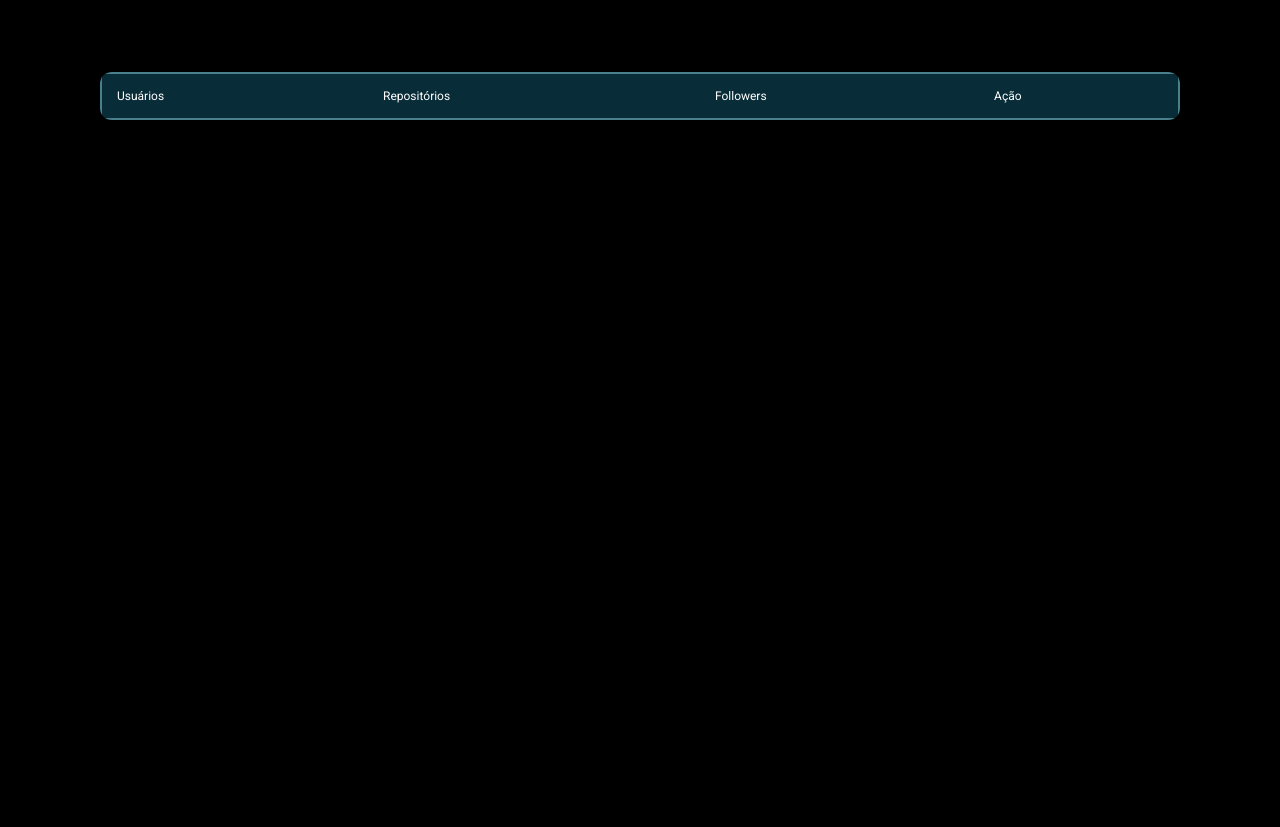
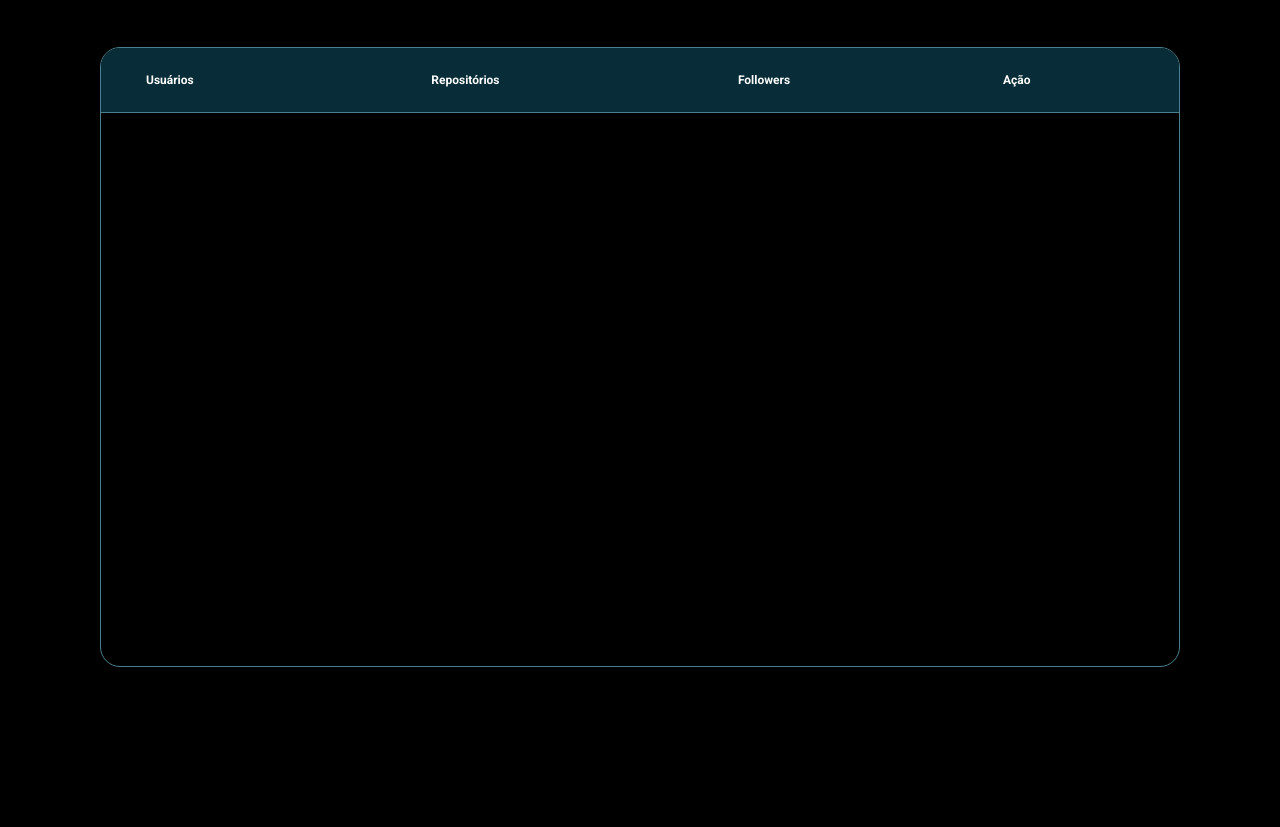
Before and after one commit to Ceni82/STATE06-GitFav2, a plain HTML site: page index.html in a window 1280 px wide. Shown: the part 185-1012 px from the top of the page. After the commit the page ends 962 px from the top, so only its background shows below. Drawn offline with Linux system fonts and the light colour scheme.

Commit message:
finalizado borders e scroll, amanha o JS

```diff
--- a/index.html
+++ b/index.html
@@ -21,10 +21,10 @@
             <button><img src="/assets/Vector.svg"><span class="text_button">Favoritos</span></button>
         </div>
     </header>
-    <div class="favList">
-        <table>
+    <div class="favList" >
+        <table cellspacing="0">
             <thead>
-                <tr>
+                <tr class="titleTable">
                     <th>Usuários</th>
                     <th>Repositórios</th>
                     <th>Followers</th>
--- a/style.css
+++ b/style.css
@@ -6,7 +6,7 @@
   }
 
   :root {
-
+    font-family: 'Roboto', sans-serif;
     font-size: 62.5%;
 
     --text-color: white;
@@ -21,11 +21,8 @@
     font-size: 1.6rem;
     color: var(--text-color);
     background-color: black;
-    font-family: 'Roboto', sans-serif;
+
   }
-
-
-
 
   .sr-only {
     position: absolute;
@@ -42,9 +39,9 @@
   #app {
     padding: 2rem;
     max-width: 1120px;
-    margin: 11.5rem auto;
-    /*border:1px solid yellow;*/
+    margin: 9rem auto;
   }
+  /***** HEADER ********/
 
   header {
     display: flex;
@@ -52,14 +49,11 @@
     justify-content: space-between;
     margin-bottom: 8.7rem;
 
-
-
   }
 
   header img{
     width: 18.6rem;
     height: 3.2rem;
-
 
   }
 
@@ -70,17 +64,12 @@
     gap:.8rem;
     width: 64rem;
 
-
   }
 
   @media (max-width: 600px) {
     .text_button{
       display:none;
-
-
     }
-
-
 
     }
 
@@ -99,15 +88,13 @@
   }
 
   .search button{
-    background-color: var(--borders-button);
+    background-color: var(--titleTable-color);
     height: 3.5rem;
-
     border: none;
     border-radius: .5rem;
     display: flex;
     align-items: center;
     justify-content: center;
-
 
 
     padding: 1.2rem 3.2rem;
@@ -117,14 +104,14 @@
     text-transform: uppercase;
     font-style: normal;
     font-weight: 700;
-    font-size: 1.4rem;
+    font-size: 1.2rem;
     gap:.8rem;
 
     cursor: pointer;
   }
 
   .search button img{
-    width: 2rem;
+    width: 1.8rem;
     height: 2rem;
   }
 
@@ -133,34 +120,44 @@
     filter:brightness(1.1)
   }
 
+/******* FORM *******/
 
-  ::-webkit-scrollbar-track {
-    background-color: transparent;
-  }
-  ::-webkit-scrollbar {
-    width: 6px;
-    background: transparent;
-  }
-  ::-webkit-scrollbar-thumb {
-    background: #4A808C;
-    border-radius: 10px;
+
+
+/******* SCROLLBAR ***/
+.favList {
+    border-radius: 2rem;
+    border: .1rem solid var(--borders-button);
+    max-width: auto;
+    overflow: overlay;
+
+    height: 62rem;
 }
 
-  .favList {
-    height: 62rem;
-    overflow-y: scroll;
-    }
-
-  table{
-    width:100%;
-    border-collapse: collapse;
-
-    border-radius: 1.2rem;
-    overflow: hidden;
-
+.favList::-webkit-scrollbar {
+    width: 2.2rem;
 
 }
 
+.favList::-webkit-scrollbar-thumb {
+    width: .6rem;
+    height: .2rem;
+    background-color: transparent;
+    border-radius: 8rem;
+    box-shadow: inset 0 0 0px 6px #4A808C;
+    border: solid .8rem transparent;
+}
+
+.favList::-webkit-scrollbar-track{
+    margin-block-start: 5.8rem;
+}
+
+
+/****** TABLES ****/
+ table {
+  width: 100%;
+
+}
 
   table * {
     font-style: normal;
@@ -173,11 +170,11 @@
   table th {
     background-color: var(--titleTable-color);
     text-align: left;
-    font-weight: normal;
-    padding: 1.5rem;
+    font-weight:bold;
+    padding:2.5rem;
 
   }
-
+/*
   table th:first-child {
     border-top-left-radius: .4rem;
 
@@ -185,20 +182,36 @@
   table th:last-child {
     border-top-right-radius: .4rem;
   }
-
-  table tr{
-    background-color:rgba(6, 22, 27, 0.5);
-    border: 2px solid var(--borders-button);
-    border-radius: 1.2rem;
+*/
 
 
-  }
 table tr:nth-child(odd){
     background-color:var(--tables01);
+
+  }
+
+ table th, td{
+  border-bottom: .1rem solid var(--borders-button);
+ }
+
+thead th:first-child {
+  left: 0;
+  z-index: 1;
+ }
+thead th {
+    position: -webkit-sticky;
+    position: sticky;
+    top: 0;
+  }
+
+tbody th {
+    position: -webkit-sticky;
+    position: sticky;
+    left: 0;
   }
 
 
-  table td{
+   td{
     padding: 1.5rem;
     text-align:left;
   }
@@ -207,8 +220,12 @@
     display:flex;
     align-items: center;
     gap:1rem;
+
   }
+thead tr, th:nth-child(1){
+    padding-left: 4.5rem;
 
+  }
 
 
 td.user img {
@@ -216,11 +233,13 @@
     height: 5rem;
     object-fit:over;
     border-radius: 50%;
+    margin-left: 2rem;
   }
 
 td.user a {
     text-decoration: none;
     color: white;
+
   }
 
 td.user a p {
```
Lines whose indentation alone changed are shown as unchanged.
